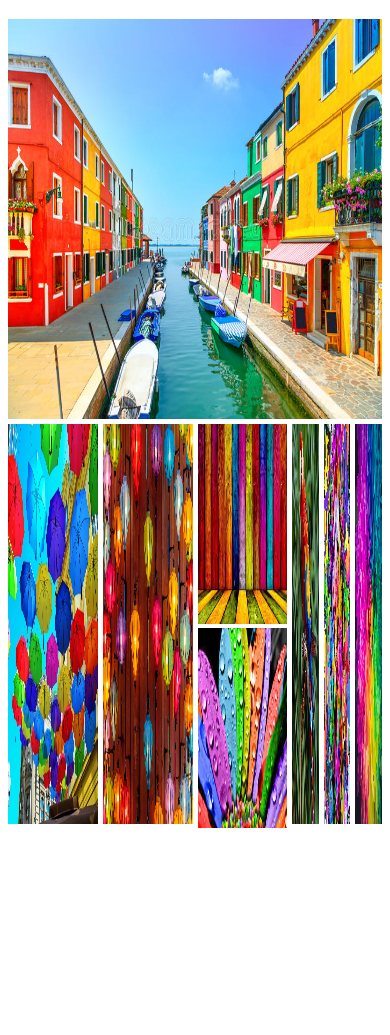
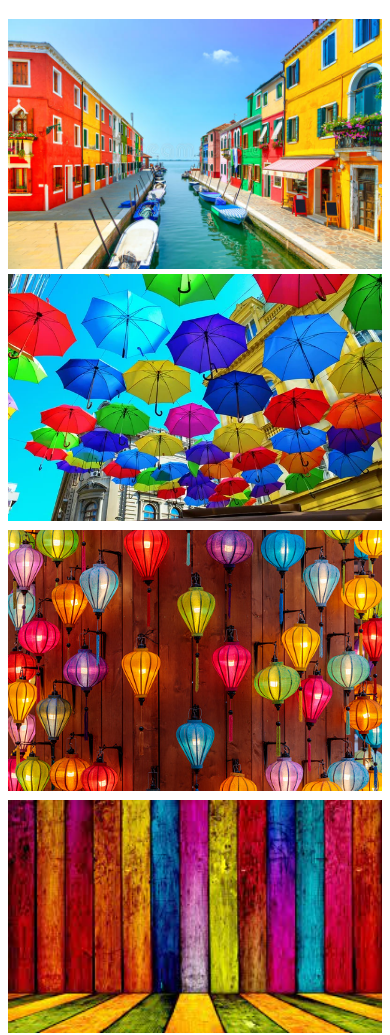
Before and after one commit to Puja85/collage, a plain HTML site: page index.html in a window 390 px wide. Shown: the part 61-1096 px from the top of the page. Before the commit the page ends 893 px from the top, so only its background shows below. Drawn offline with Linux system fonts and the light colour scheme.

Commit message:
create photo with grid

```diff
--- a/index.html
+++ b/index.html
@@ -22,18 +22,26 @@
             </div>
             <div>
             <img src="simple-responsive-examples/images/C.jpg">
-        </div>
+            </div>
+
+     <div class="row">
             <div class="vertical-collage">
 
             <img src="simple-responsive-examples/images/D.jpg">
             <img src="simple-responsive-examples/images/E.jpg">
+
+           </div>
+        </div>
         </div>
         <div class="row">
             <div>
                 <img  src="simple-responsive-examples/images/F.jpg">
 
             </div>
-            <div>
+            <div class="square">
+                <img src="simple-responsive-examples/images/G.jpg">
+                <img src="simple-responsive-examples/images/G.jpg">
+                <img src="simple-responsive-examples/images/G.jpg">
                 <img src="simple-responsive-examples/images/G.jpg">
 
             </div>
@@ -43,7 +51,7 @@
 
         </div>
 
-        </div>
+
     </section>
     </main>
 </body>
--- a/style.css
+++ b/style.css
@@ -8,9 +8,27 @@ img{
     gap: 5px;
     margin-bottom: 5px;
 }
-.row>div{
+.row > div{
     flex: 1;
 }
-.vertical-collage{
-    height: 50%;
+.vertical-collage img{
+    height:calc((100%- 5px)/2);
+
 }
+.square{
+    display: grid;
+    grid-template-columns: repeat(2 , 1fr);
+    gap: 5px;
+}
+/*Responsive Media Query*/
+@media screen and (max-width:576px){
+    .row{
+        flex-direction: column;
+        height: auto;
+    }
+    .square{
+        grid-template-columns: 1fr;
+    }
+
+
+}
```
